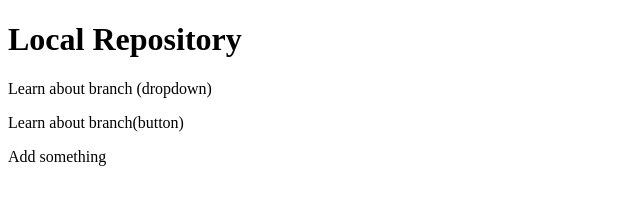
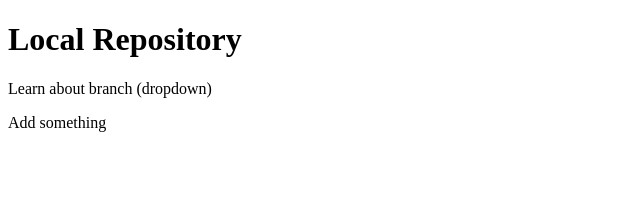
Before and after one commit to yash8806-svg/localrepo, a plain HTML site: page index.html in a window 1280 px wide. Shown: the whole page, without its empty margins (0-640 px from the left). Drawn offline with Linux system fonts and the light colour scheme.

Commit message:
modified

```diff
--- a/index.html
+++ b/index.html
@@ -8,7 +8,6 @@
 <body>
     <h1>Local Repository</h1>
       <p>Learn about branch (dropdown)</p>
-      <p>Learn about branch(button)</p>
       <p>Add something</p>
 </body>
 </html>
```
